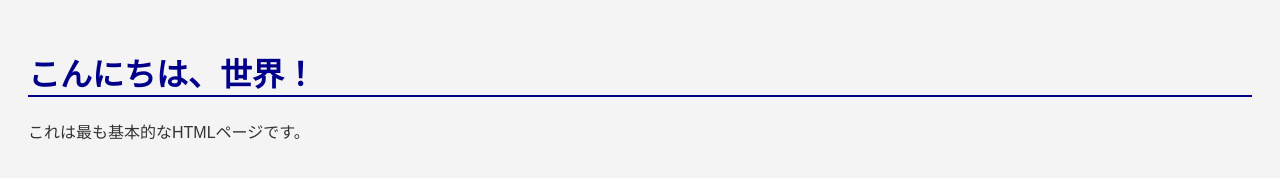
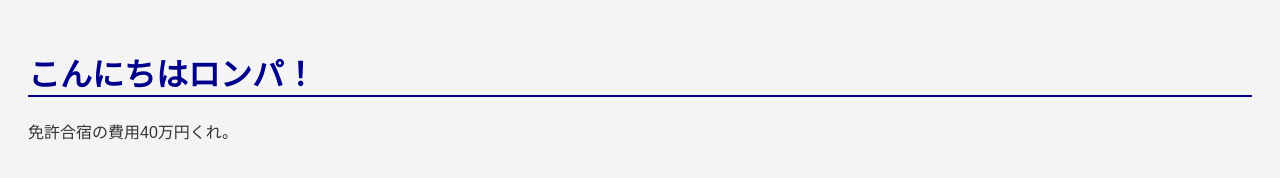
Before and after one commit to nekoya36/test1A.github.io, a plain HTML site: page index.html in a window 1280 px wide. Drawn offline with Linux system fonts and the light colour scheme.

Commit message:
Update Japanese text in index.html

```diff
--- a/index.html
+++ b/index.html
@@ -8,8 +8,8 @@
 </head>
 <body>
 
-    <h1>こんにちは、世界！</h1>
-    <p>これは最も基本的なHTMLページです。</p>
+    <h1>こんにちはロンパ！</h1>
+    <p>免許合宿の費用40万円くれ。</p>
 
 </body>
 </html>
```
